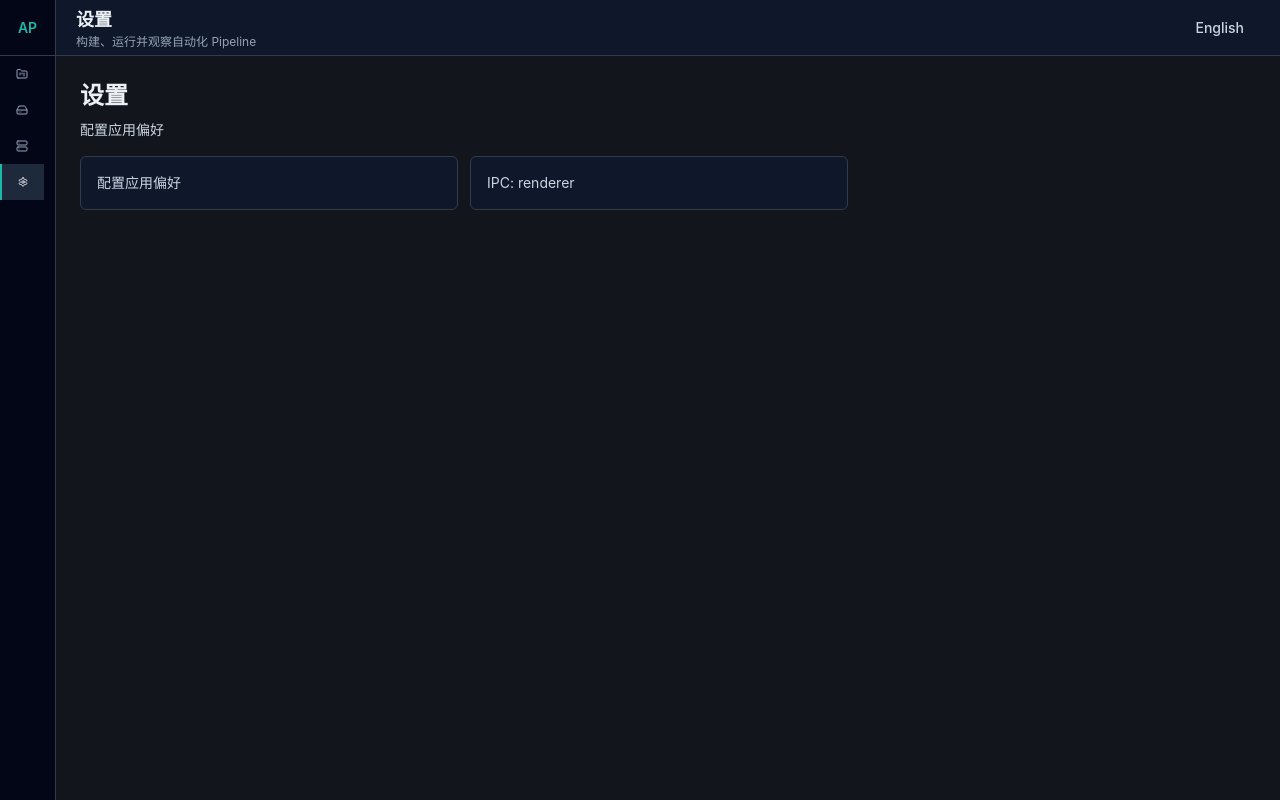
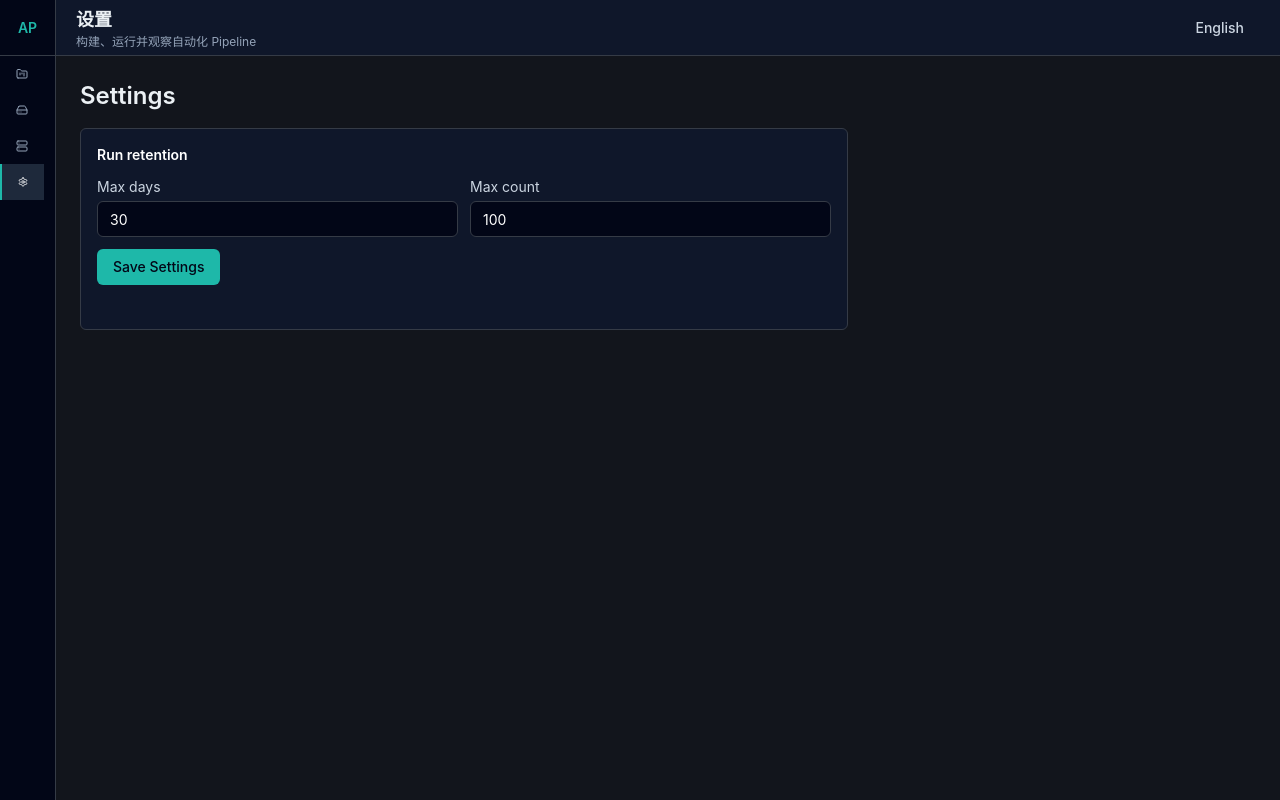
Before and after one commit to FangYang970206/AutoPipeline, a React (Vite) app: page / in a window 1280 px wide. Both pictures are taken after a click on the button 22 px from the left and 182 px from the top of the page. Built offline with nearby package versions, Linux system fonts and the light colour scheme.

Commit message:
Add run history and retention settings UI

```diff
--- a/src/App.tsx
+++ b/src/App.tsx
@@ -1,8 +1,9 @@
+import { useEffect, useState } from 'react';
 import { FolderKanban, HardDrive, Server, Settings } from 'lucide-react';
 import { useTranslation } from 'react-i18next';
 import { Button } from './components/ui/button';
 import { useAppStore } from './store/appStore';
-import type { ViewId } from './types';
+import type { RunRetentionSettings, ViewId } from './types';
 import { PipelineManagement } from './views/PipelineManagement';
 import { ServerManagement } from './views/ServerManagement';
 
@@ -70,6 +71,8 @@ export function App() {
             <PipelineManagement />
           ) : activeView === 'servers' ? (
             <ServerManagement />
+          ) : activeView === 'settings' ? (
+            <SettingsPanel />
           ) : (
             <>
               <div className="max-w-3xl">
@@ -91,3 +94,61 @@ export function App() {
     </div>
   );
 }
+
+function SettingsPanel() {
+  const api = window.autoPipeline?.settings;
+  const [retention, setRetention] = useState<RunRetentionSettings>({ maxDays: 30, maxCount: 100 });
+  const [message, setMessage] = useState('');
+
+  useEffect(() => {
+    if (!api) {
+      return;
+    }
+    void api.getRetention().then(setRetention);
+  }, [api]);
+
+  async function save() {
+    if (!api) {
+      setMessage('IPC bridge unavailable');
+      return;
+    }
+    const saved = await api.updateRetention(retention);
+    setRetention(saved);
+    setMessage('Settings saved');
+  }
+
+  return (
+    <section className="max-w-3xl">
+      <h2 className="text-2xl font-semibold">Settings</h2>
+      <div className="mt-4 rounded-md border border-border bg-slate-900 p-4">
+        <h3 className="text-sm font-semibold text-white">Run retention</h3>
+        <div className="mt-3 grid gap-3 md:grid-cols-2">
+          <label className="grid gap-1 text-sm text-slate-300">
+            Max days
+            <input
+              className="h-9 rounded-md border border-border bg-slate-950 px-3 text-sm text-white outline-none focus:border-accent"
+              min={1}
+              type="number"
+              value={retention.maxDays}
+              onChange={(event) => setRetention((current) => ({ ...current, maxDays: Number(event.target.value) }))}
+            />
+          </label>
+          <label className="grid gap-1 text-sm text-slate-300">
+            Max count
+            <input
+              className="h-9 rounded-md border border-border bg-slate-950 px-3 text-sm text-white outline-none focus:border-accent"
+              min={1}
+              type="number"
+              value={retention.maxCount}
+              onChange={(event) => setRetention((current) => ({ ...current, maxCount: Number(event.target.value) }))}
+            />
+          </label>
+        </div>
+        <Button className="mt-3" onClick={() => void save()} type="button">
+          Save Settings
+        </Button>
+        <p aria-live="polite" className="mt-2 min-h-5 text-sm text-slate-300">{message}</p>
+      </div>
+    </section>
+  );
+}
--- a/src/views/DagEditor.tsx
+++ b/src/views/DagEditor.tsx
@@ -19,6 +19,8 @@ import type {
   PipelineGraph,
   PipelineParameter,
   PipelineRecord,
+  RunRecord,
+  RunSnapshotRecord,
   RunStatus,
 } from '../types';
 import { CommandPanel } from './CommandPanel';
@@ -41,10 +43,13 @@ export function DagEditor({ pipeline }: { pipeline: PipelineRecord }) {
   const [runStatus, setRunStatus] = useState<RunStatus | null>(null);
   const [commandOutputs, setCommandOutputs] = useState<Record<string, CommandOutput>>({});
   const [activeRunParameters, setActiveRunParameters] = useState<Record<string, unknown>>({});
+  const [runHistory, setRunHistory] = useState<RunRecord[]>([]);
+  const [selectedSnapshot, setSelectedSnapshot] = useState<RunSnapshotRecord | null>(null);
 
   useEffect(() => {
     setParameters(pipeline.parameters ?? []);
     setShellSessions(pipeline.shellSessions ?? []);
+    setSelectedSnapshot(null);
   }, [pipeline.id, pipeline.parameters, pipeline.shellSessions]);
 
   useEffect(() => {
@@ -63,6 +68,10 @@ export function DagEditor({ pipeline }: { pipeline: PipelineRecord }) {
     }
     return runsApi.onEvent((event) => handleExecutionEvent(event));
   }, [runsApi]);
+
+  useEffect(() => {
+    void refreshRunHistory();
+  }, [runsApi, pipeline.id]);
 
   const onConnect = useCallback<OnConnect>((connection) => setEdges((current) => addEdge(connection, current)), [setEdges]);
 
@@ -144,6 +153,7 @@ export function DagEditor({ pipeline }: { pipeline: PipelineRecord }) {
       setActiveRunId(run.id);
       setRunStatus(run.status);
       setActiveRunParameters(run.parameters ?? values);
+      await refreshRunHistory();
       setMessage(run.status === 'succeeded' ? 'Pipeline 运行成功' : 'Pipeline 运行失败');
     } catch (error) {
       setRunStatus('failed');
@@ -171,6 +181,7 @@ export function DagEditor({ pipeline }: { pipeline: PipelineRecord }) {
       setActiveRunId(run.id);
       setRunStatus(run.status);
       setActiveRunParameters(run.parameters ?? activeRunParameters);
+      await refreshRunHistory();
       setMessage(run.status === 'succeeded' ? 'Resume succeeded' : 'Resume failed');
     } catch (error) {
       setRunStatus('failed');
@@ -196,6 +207,20 @@ export function DagEditor({ pipeline }: { pipeline: PipelineRecord }) {
     const updated = await api.updateShellSessions(pipeline.id, shellSessions);
     setShellSessions(updated.shellSessions);
     setMessage('Shell sessions saved');
+  }
+
+  async function refreshRunHistory() {
+    if (!runsApi) {
+      return;
+    }
+    setRunHistory(await runsApi.list(pipeline.id));
+  }
+
+  async function viewRunSnapshot(runId: number) {
+    if (!runsApi) {
+      return;
+    }
+    setSelectedSnapshot(await runsApi.snapshot(runId));
   }
 
   function handleExecutionEvent(event: ExecutionEvent) {
@@ -287,6 +312,7 @@ export function DagEditor({ pipeline }: { pipeline: PipelineRecord }) {
         runId={activeRunId}
         status={runStatus}
       />
+      <RunHistory runs={runHistory} selectedSnapshot={selectedSnapshot} onViewSnapshot={(runId) => void viewRunSnapshot(runId)} />
       </div>
       {selectedUnit ? <CommandPanel shellSessions={shellSessions} unitId={selectedUnit.id} unitName={selectedUnit.name} /> : null}
     </section>
@@ -471,6 +497,80 @@ function RunViewer({
   );
 }
 
+function RunHistory({
+  onViewSnapshot,
+  runs,
+  selectedSnapshot,
+}: {
+  onViewSnapshot: (runId: number) => void;
+  runs: RunRecord[];
+  selectedSnapshot: RunSnapshotRecord | null;
+}) {
+  const snapshotGraph = toSnapshotGraph(selectedSnapshot?.pipelineSnapshot);
+  return (
+    <div className="border-t border-border bg-slate-900 px-3 py-3">
+      <div className="mb-2 flex items-center justify-between gap-3">
+        <h3 className="text-sm font-semibold text-white">Run History</h3>
+        <span className="text-xs text-slate-400">{runs.length} runs</span>
+      </div>
+      <div className="grid max-h-48 gap-2 overflow-auto">
+        {runs.map((run) => (
+          <button
+            className="grid grid-cols-[80px_1fr_90px] items-center gap-2 rounded-md border border-border bg-slate-950 px-3 py-2 text-left text-xs text-slate-200 hover:border-accent"
+            key={run.id}
+            onClick={() => onViewSnapshot(run.id)}
+            type="button"
+          >
+            <span>{statusIcon(run.status)} #{run.id}</span>
+            <span>{run.startedAt ? new Date(run.startedAt).toLocaleString() : run.status}</span>
+            <span>{run.durationMs ?? 0}ms</span>
+          </button>
+        ))}
+      </div>
+      {selectedSnapshot ? (
+        <div className="mt-3 rounded-md border border-border bg-slate-950">
+          <div className="h-64">
+            <ReactFlow
+              edges={snapshotGraph.edges}
+              fitView
+              nodes={snapshotGraph.nodes}
+              nodesDraggable={false}
+              nodesConnectable={false}
+              elementsSelectable={false}
+              panOnDrag
+              zoomOnScroll
+            >
+              <Background />
+              <Controls />
+            </ReactFlow>
+          </div>
+          <pre className="max-h-40 overflow-auto border-t border-border p-3 text-xs text-slate-200">
+            {JSON.stringify({ contextSnapshot: selectedSnapshot.contextSnapshot }, null, 2)}
+          </pre>
+        </div>
+      ) : null}
+    </div>
+  );
+}
+
+function statusIcon(status: RunStatus) {
+  return status === 'succeeded' ? 'OK' : status === 'failed' ? 'FAIL' : status === 'cancelled' ? 'CXL' : 'RUN';
+}
+
+function toSnapshotGraph(snapshot: unknown): { nodes: UnitNode[]; edges: UnitEdge[] } {
+  if (!snapshot || typeof snapshot !== 'object') {
+    return { nodes: [], edges: [] };
+  }
+  const data = snapshot as {
+    units?: Array<{ id: string; name: string; position: { x: number; y: number } }>;
+    edges?: Array<{ source: string; target: string }>;
+  };
+  return {
+    nodes: (data.units ?? []).map((unit) => ({ id: unit.id, position: unit.position, data: { label: unit.name } })),
+    edges: (data.edges ?? []).map((edge, index) => ({ id: `snapshot-${edge.source}-${edge.target}-${index}`, source: edge.source, target: edge.target })),
+  };
+}
+
 function collectParameterValues(parameters: PipelineParameter[], defaultValues: Record<string, unknown> = {}) {
   return Object.fromEntries(
     parameters.map((parameter) => {
```
Also changed, not shown: 1 other file (tests, documents, lock files or other folders).
